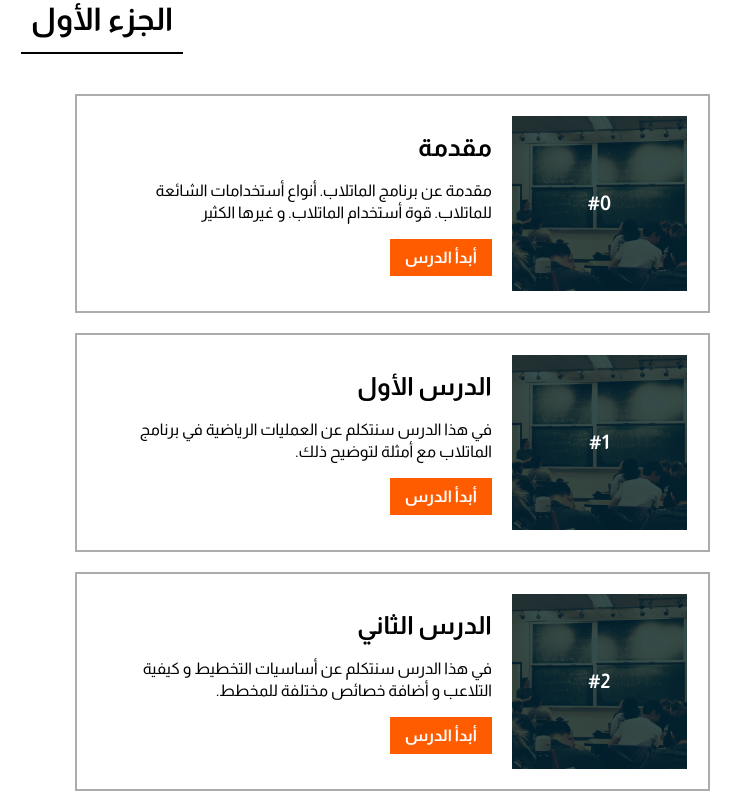
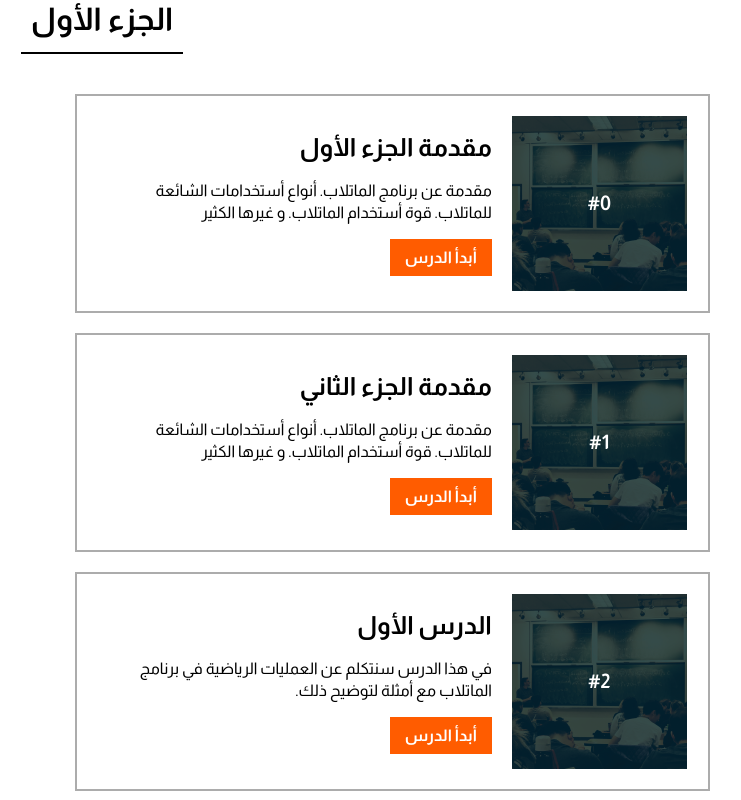
Before and after one commit to ht3aa/matlab_bag, a Next.js app: page / in a window 1280 px wide. Shown: the part 780-1580 px from the top of the page, without its empty margins (538-1279 px from the left). Built offline with nearby package versions, Linux system fonts and the light colour scheme; some icons are missing.

Commit message:
finallll

```diff
--- a/components/layout.js
+++ b/components/layout.js
@@ -1,7 +1,5 @@
-import { useEffect } from "react";
-import { useState } from "react";
+import { useEffect, useState } from "react";
 import Navbar from "./navbar/navBar";
-
 
 
 export default function Layout({ children }) {
--- a/components/navbar/navBar.js
+++ b/components/navbar/navBar.js
@@ -1,19 +1,19 @@
 import navBarStyles from "../../styles/Navbar.module.css";
+import toggleHamAnimation from "./hamAnimationController";
+import makeItActive from "./makeItActive";
+import { useState, useEffect, useRef } from "react";
+import Link from "next/dist/client/link";
 import Image from "next/image";
-import toggleHamAnimation from "./hamAnimationController";
-import { useRef } from "react";
-import { useState } from "react";
-import makeItActive from "./makeItActive";
-import Link from "next/dist/client/link";
-import { useEffect } from "react";
+
 
 export default function NavBar() {
-    const [showNavigationList, setShowNavigationList] = useState(false);
+    const [showMobileNavigationList, setShowMobileNavigationList] = useState(false);
     const [navAcitveClass, setNavActiveClass] = useState(" navigationActive");
     const hamContainerRef = useRef();
+
     function toggleHamAndShowHam() {
         toggleHamAnimation(hamContainerRef.current);
-        setShowNavigationList(!showNavigationList);
+        setShowMobileNavigationList(!showMobileNavigationList);
     }
 
     useEffect(() => {
@@ -40,7 +40,7 @@
                     </div>
                 <div className="hide"></div>
             </div>
-            {showNavigationList && <nav className={navBarStyles.mobileNavigationList}>
+            {showMobileNavigationList && <nav className={navBarStyles.mobileNavigationList}>
                 <ul className={navBarStyles.mobileNavigationListUl}>
                     <Link href='/'><li onClick={toggleHamAndShowHam}><p className={navBarStyles.navigationListParagraph + navAcitveClass}>الصفحة الرئيسية</p></li></Link>
                     <Link href='/aboutUs'><li onClick={toggleHamAndShowHam}><p className={navBarStyles.navigationListParagraph}>من نحن</p></li></Link>
--- a/data/db.js
+++ b/data/db.js
@@ -2,35 +2,43 @@
     "الجزء الأول": [
         {
             id: 0,
-            lesson_name: "مقدمة",
+            lesson_name: "مقدمة الجزء الأول",
             lesson_number: "#0",
             description: "مقدمة عن برنامج الماتلاب. أنواع أستخدامات الشائعة للماتلاب. قوة أستخدام الماتلاب. و غيرها الكثير",
             file_path: "introduction",
-            video_link: "https://www.youtube.com/embed/EjbdkFl8ei8",
+            video_link: "https://www.youtube.com/embed/B0YfQPZuTjk",
         },
         {
             id: 1,
-            lesson_name: "الدرس الأول",
+            lesson_name: "مقدمة الجزء الثاني",
             lesson_number: "#1",
-            description: "في هذا الدرس سنتكلم عن العمليات الرياضية في برنامج الماتلاب مع أمثلة لتوضيح ذلك.",
-            file_path: "Lecture_1",
-            video_link: "https://www.youtube.com/embed/xo84eFziEYE",
+            description: "مقدمة عن برنامج الماتلاب. أنواع أستخدامات الشائعة للماتلاب. قوة أستخدام الماتلاب. و غيرها الكثير",
+            file_path: "introduction",
+            video_link: "https://www.youtube.com/embed/w26NrE9KZbM",
         },
         {
             id: 2,
-            lesson_name: "الدرس الثاني",
+            lesson_name: "الدرس الأول",
             lesson_number: "#2",
-            description: "في هذا الدرس سنتكلم عن أساسيات التخطيط و كيفية التلاعب و أضافة خصائص مختلفة للمخطط.",
-            file_path: "Lecture_2",
-            video_link: "https://www.youtube.com/embed/-fT2PZH_YcQ",
+            description: "في هذا الدرس سنتكلم عن العمليات الرياضية في برنامج الماتلاب مع أمثلة لتوضيح ذلك.",
+            file_path: "Lecture_1",
+            video_link: "https://www.youtube.com/embed/Clq0An1VGlc",
         },
         {
             id: 3,
+            lesson_name: "الدرس الثاني",
+            lesson_number: "#3",
+            description: "في هذا الدرس سنتكلم عن أساسيات التخطيط و كيفية التلاعب و أضافة خصائص مختلفة للمخطط.",
+            file_path: "Lecture_2",
+            video_link: "https://www.youtube.com/embed/l5PGa2axt98",
+        },
+        {
+            id: 4,
             lesson_name: "الدرس الثالث",
-            lesson_number: "#3",
+            lesson_number: "#4",
             description: "في هذا الدرس سنتكلم عن المتجهات و المصفوفات حيث يعتبران من أهم المواضيع في برنامج الماتلاب",
             file_path: "Lecture_3",
-            video_link: "https://www.youtube.com/embed/UUIdNZhMnJs",
+            video_link: "https://www.youtube.com/embed/RPDSU_naJag",
         },
     ]
 }
--- a/pages/index.js
+++ b/pages/index.js
@@ -48,10 +48,8 @@
                 })}
               </div>
             </div>
-
           )
         })}
-
       </main>
       <footer></footer>
     </>
```
Also changed, not shown: pages/lecture.js (+0 -9 lines), pages/aboutUs.js (indentation only). Lines whose indentation alone changed are shown as unchanged.
